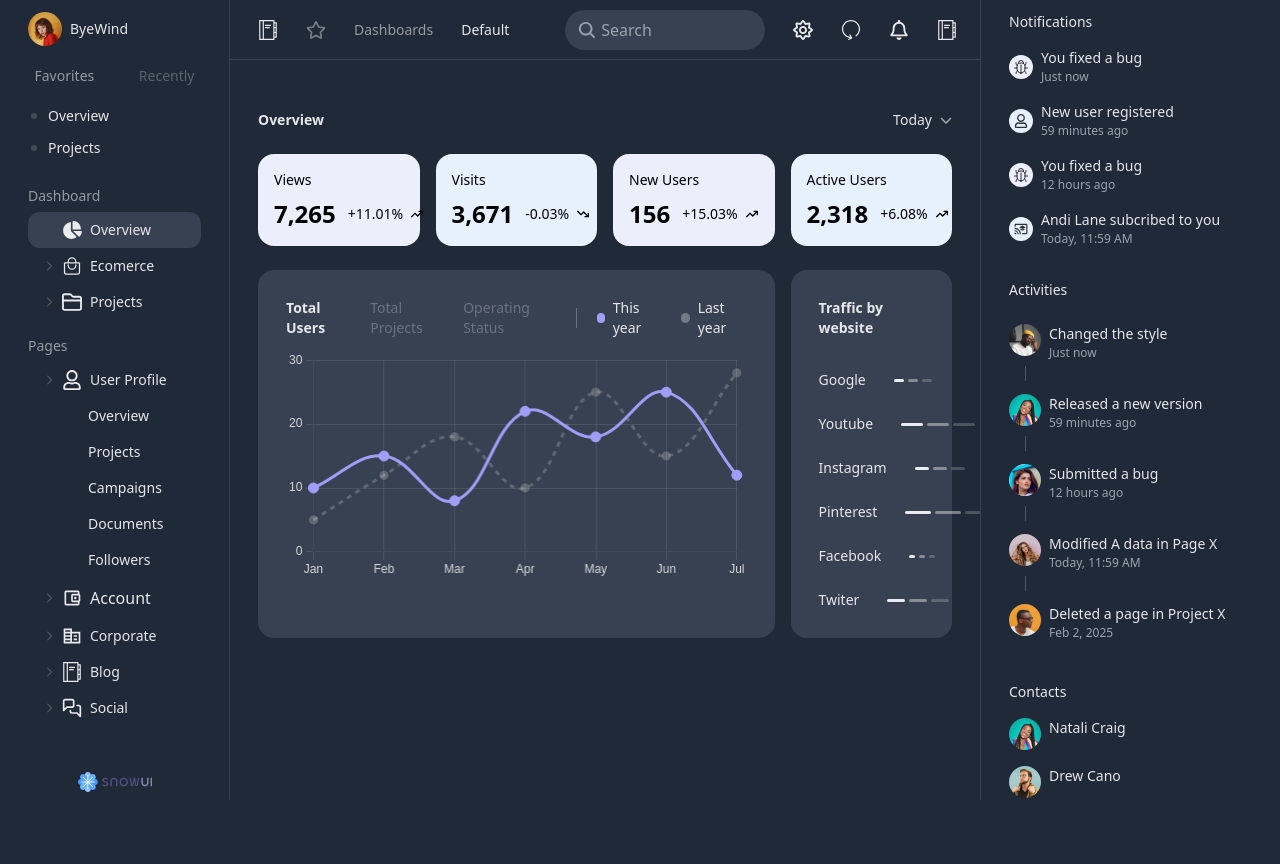
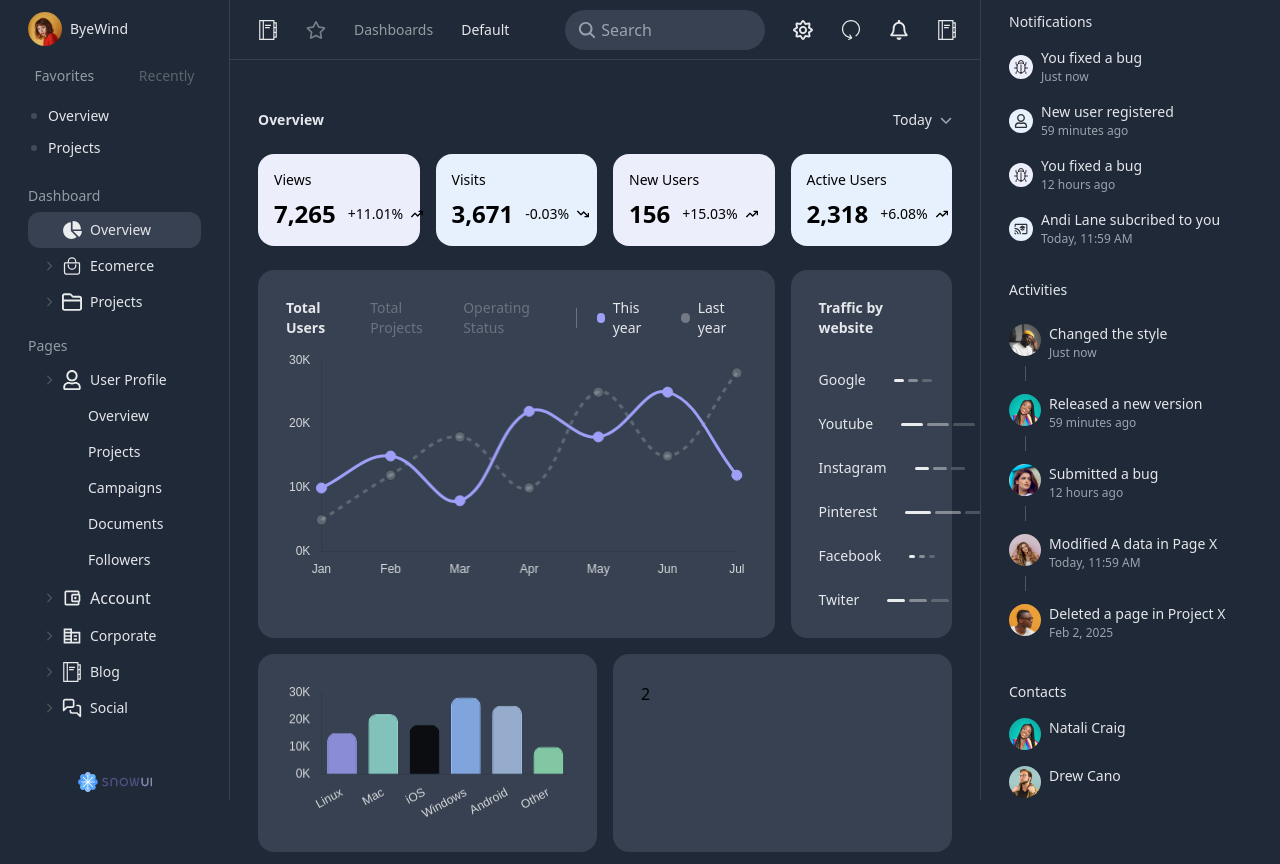
Before and after one commit to Ceci007/react-dashboard, a React (Vite) app: page / in a window 1280 px wide. Before the commit the page ends 800 px from the top, so only its background shows below. Built offline with nearby package versions, Linux system fonts and the light colour scheme.

Commit message:
Add bar chart

```diff
--- a/src/App.jsx
+++ b/src/App.jsx
@@ -7,8 +7,6 @@ import {
   Navigate,
 } from 'react-router-dom';
 import Home from "./components/Home";
-// import About from './components/About';
-// import Contacts from './components/Contacts';
 import Sidebar from "./components/Sidebar";
 import ThemeContextProvider from './context/ThemeContextProvider';
 import Notifications from './components/Notifications';
@@ -18,15 +16,11 @@ function App() {
   return (
     <Router>
       <ThemeContextProvider>
+        <Navbar />
         <Sidebar />
         <Notifications />
-        <Navbar />
         <Routes>
           <Route path="/" element={<Home />} />
-          {/**
-          <Route path="/about" element={<About />} />
-          <Route path="/contacts" element={<Contacts />} />
-          */}
           <Route path="/" element={<Navigate replace to="/home" />} />
         </Routes>
       </ThemeContextProvider>
--- a/src/components/Home.jsx
+++ b/src/components/Home.jsx
@@ -7,29 +7,30 @@ import {
   LinearScale,
   PointElement,
   LineElement,
+  BarElement,
   Title,
   Tooltip,
   Legend,
 } from 'chart.js';
-import { Line } from 'react-chartjs-2';
+import { Line, Bar } from 'react-chartjs-2';
 
 ChartJS.register(
   CategoryScale,
   LinearScale,
   PointElement,
   LineElement,
+  BarElement, // Register BarElement
   Title,
   Tooltip,
   Legend
 );
 
 
-
 const Home = () => {
   const { theme } = useContext(ThemeCotext);
 
   // Chart data configuration
-const data = {
+  const lineChartData = {
     labels: ['Jan', 'Feb', 'Mar', 'Apr', 'May', 'Jun', 'Jul'], // X-axis labels
     datasets: [
       {
@@ -62,7 +63,35 @@ const data = {
     ],
   };
 
-  const options = {
+  const barChartData = {
+    labels: ['Linux', 'Mac', 'iOS', 'Windows', 'Android', 'Other'], // X-axis labels
+    datasets: [
+      {
+        label: 'Users', // Label for the bars
+        data: [15, 22, 18, 28, 25, 10], // Sample data points for the bars
+        backgroundColor: [ // Colors for each bar
+          "rgba(159, 159, 248, 0.8)",
+          "rgba(150, 226, 214, 0.8)",
+          "rgba(0, 0, 0, 0.8)",
+          "rgba(146, 191, 255, 0.8)",
+          "rgba(174, 199, 237, 0.8)",
+          "rgba(148, 233, 184, 0.8)",
+        ],
+        borderColor: [ // Border colors for each bar
+          '#9F9FF8',
+          '#96E2D6',
+          '#000',
+          '#92BFFF',
+          '#AEC7ED',
+          '#94E9B8',
+        ],
+        borderWidth: 1, // Border width for bars
+        borderRadius: 8,
+      },
+    ],
+  };
+
+  const lineChartOptions = {
     responsive: true, // Make the chart responsive to container size
     plugins: {
       legend: {
@@ -99,9 +128,13 @@ const data = {
             family: 'Sans-serif',
           },
           color: theme === "light" ? "rgba(0, 0, 0, 0.8)" : "rgba(255, 255, 255, 0.8)", // Set Y-axis tick color
+          callback: function(value) {
+            return value + 'K'; // Add 'K' suffix to Y-axis labels
+          },
         },
         grid: {
           color: theme === "light" ? "rgba(0, 0, 0, 0.1)": "rgba(255, 255, 255, 0.1)", // Light grid lines
+          display: false,
         },
       },
       x: {
@@ -114,13 +147,73 @@ const data = {
         },
         grid: {
           color: theme === "light" ? "rgba(0, 0, 0, 0.1)": "rgba(255, 255, 255, 0.1)", // Light grid lines
+          display: false,
+        },
+      },
+    },
+  };
+
+  const barChartOptions = {
+    responsive: true, // Make the chart responsive to container size
+    plugins: {
+      legend: {
+        display: false, // Display the legend for bar chart
+        position: 'top', // Position the legend at the top
+        labels: {
+          font: {
+            size: 14, // Set font size for legend labels
+            family: 'Sans-serif', // Use Sans-serif font
+          },
+        },
+      },
+      title: {
+        display: false, // Display the chart title
+        text: 'Traffic by device', // Set the chart title text
+        font: {
+          size: 20, // Set font size for the title
+          family: 'Sans-serif',
+        },
+        color: '#333', // Set title color
+        align: 'start', // Align the title to the center
+      },
+    },
+    scales: {
+      y: {
+        min: 0, // Y-axis starts from 0
+        max: 30, // Y-axis goes up to 30
+        ticks: {
+          stepSize: 10, // Y-axis steps by 10
+          font: {
+            size: 12, // Set font size for Y-axis ticks
+            family: 'Sans-serif',
+          },
+          color: theme === "light" ? "rgba(0, 0, 0, 0.8)" : "rgba(255, 255, 255, 0.8)", // Set Y-axis tick color
+          callback: function(value) {
+            return value + 'K'; // Add 'K' suffix to Y-axis labels
+          }
+        },
+        grid: {
+          color: theme === "light" ? "rgba(0, 0, 0, 0.1)": "rgba(255, 255, 255, 0.1)", // Light grid lines
+          display: false,
+        },
+      },
+      x: {
+        ticks: {
+          font: {
+            size: 12, // Set font size for X-axis ticks
+            family: 'Sans-serif', // Use Inter font
+          },
+          color: theme === "light" ? "rgba(0, 0, 0, 0.8)" : "rgba(255, 255, 255, 0.8)", // Set X-axis tick color
+        },
+        grid: {
+          display: false, // Hide X-axis grid lines for cleaner bar chart
         },
       },
     },
   };
 
   return (
-    <div className="w-full h-full px-7 py-3 pt-[50px] leght:bg-white dark:bg-gray-800 mt-[60px] flex items-center">
+    <div className="w-full h-auto px-7 py-3 pt-[50px] leght:bg-white dark:bg-gray-800 mt-[60px] flex items-center">
      <div className="flex flex-col w-full xl:w-[calc(100vw - 530px)] xl:ml-[230px] xl:mr-[300px]">
       <div className="flex justify-between">
         <div className="flex items-center">
@@ -162,7 +255,7 @@ const data = {
       </div>
       </div>
 
-      <div className="grid grid-cols-1 gap-4 mt-6 sm:grid-cols-4">
+      <div className="grid grid-cols-1 gap-4 mt-6 lg:grid-cols-4">
         <div className="col-start-1 col-end-2 bg-gray-200 p-7 sm:col-start-1 sm:col-end-4 dark:bg-gray-700 rounded-2xl">
           <div className="flex flex-col gap-5 mb-3 md:flex-row">
             <div className="flex items-center gap-5">
@@ -182,7 +275,7 @@ const data = {
             </div>
             </div>
           </div>
-          <Line options={options} data={data} />
+          <Line options={lineChartOptions} data={lineChartData} />
         </div>
         <div className="col-start-1 col-end-2 bg-gray-200 sm:col-start-4 sm:col-end-5 dark:bg-gray-700 rounded-2xl p-7">
           <h3 className="text-sm font-semibold text-gray-900 dark:text-gray-200">Traffic by website</h3>
@@ -238,6 +331,12 @@ const data = {
           </div>
         </div>
       </div>
+      <div className="grid grid-cols-1 gap-4 mt-4 lg:grid-cols-2">
+        <div className="col-start-1 col-end-2 bg-gray-200 dark:bg-gray-700 p-7 rounded-2xl">
+        <Bar options={barChartOptions} data={barChartData} />
+        </div>
+        <div className="col-start-1 col-end-2 bg-gray-200 dark:bg-gray-700 lg:col-start-2 lg:col-end-3 p-7 rounded-2xl">2</div>
+      </div>
      </div>
     </div>
   )
--- a/src/components/Notifications.jsx
+++ b/src/components/Notifications.jsx
@@ -15,7 +15,7 @@ const Notifications = () => {
   const { theme } = useContext(ThemeCotext);
 
   return (
-    <aside className={"fixed z-60 overflow-y-auto max-h-screen h-auto right-0 top-0 w-[300px] hidden xl:flex xl:flex-col px-7 py-3 bg-white dark:bg-gray-800 text-gray-900 dark:text-gray-200 border-0 border-l-[1px] border-solid " + `${theme === "dark" ? "border-l-gray-700" : "border-l-gray-200"}`}>
+    <aside style={{ zIndex: 60 }} className={"fixed overflow-y-auto max-h-screen h-auto right-0 top-0 w-[300px] hidden xl:flex xl:flex-col px-7 py-3 bg-white dark:bg-gray-800 text-gray-900 dark:text-gray-200 border-0 border-l-[1px] border-solid " + `${theme === "dark" ? "border-l-gray-700" : "border-l-gray-200"}`}>
       <div>
         <h3 className="text-sm text-gray-900 dark:text-gray-200">Notifications</h3>
         <ul className="mt-2">
--- a/src/components/Sidebar.jsx
+++ b/src/components/Sidebar.jsx
@@ -15,7 +15,7 @@ const Sidebar = () => {
 	const { theme } = useContext(ThemeCotext);
 
   return (
-			<aside className={"fixed hidden xl:block z-60 px-7 py-3 top-0 left-0 w-[230px] h-full bg-white dark:bg-gray-800 text-gray-900 dark:text-gray-200 border-0 border-r-[1px] border-solid " + `${theme === "dark" ? "border-r-gray-700" : "border-r-gray-200"}` }>
+			<aside style={{ zIndex: 60 }} className={"fixed hidden xl:block px-7 py-3 top-0 left-0 w-[230px] h-full bg-white dark:bg-gray-800 text-gray-900 dark:text-gray-200 border-0 border-r-[1px] border-solid " + `${theme === "dark" ? "border-r-gray-700" : "border-r-gray-200"}` }>
       <div className="flex items-center gap-2">
         <img src={userPicture} alt="user" className="w-[34px] h-[34px] rounded-full" />
         <h3 className="text-sm text-gray-900 dark:text-gray-200">ByeWind</h3>
```
Also changed, not shown: src/components/Navbar.jsx (+5 -3 lines). Lines whose indentation alone changed are shown as unchanged.
